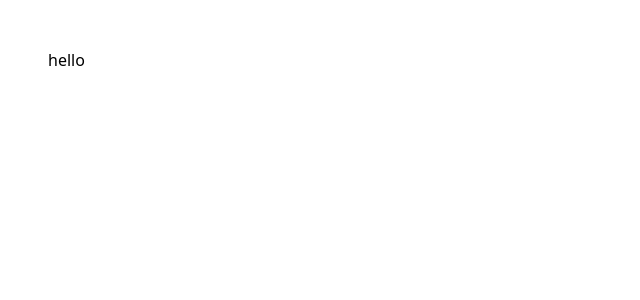
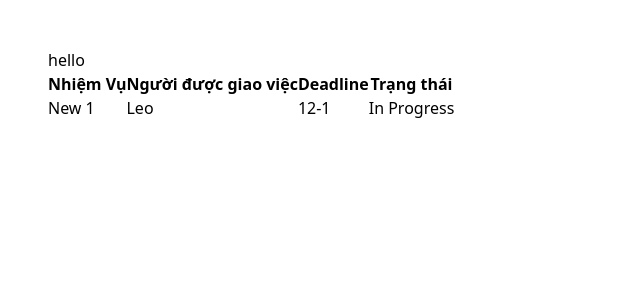
Before and after one commit to Dun2901/Study-Planner-Project, a React (Create React App) app: page / in a window 1280 px wide. Shown: the top 300 px of the page, without its empty margins (0-640 px from the left). Built offline with nearby package versions, Linux system fonts and the light colour scheme.

Commit message:
Create table and dummy data

```diff
--- a/src/App.js
+++ b/src/App.js
@@ -1,7 +1,28 @@
 import "./App.css";
 
 function App() {
-  return <div className="m-12">hello</div>;
+  return (
+  <div className="App">
+    <div className="m-12">
+      <p>hello</p>
+          <table>
+            <tr>
+              <th>Nhiệm Vụ</th>
+              <th>Người được giao việc</th>
+              <th>Deadline</th>
+              <th>Trạng thái</th>
+            </tr>
+            <tr>
+              <td>New 1</td>
+              <td>Leo</td>
+              <td>12-1</td>
+              <td>In Progress</td>
+            </tr>
+          </table>
+
+    </div>
+  </div>
+  );
 }
-//hello Dun
+
 export default App;
```
